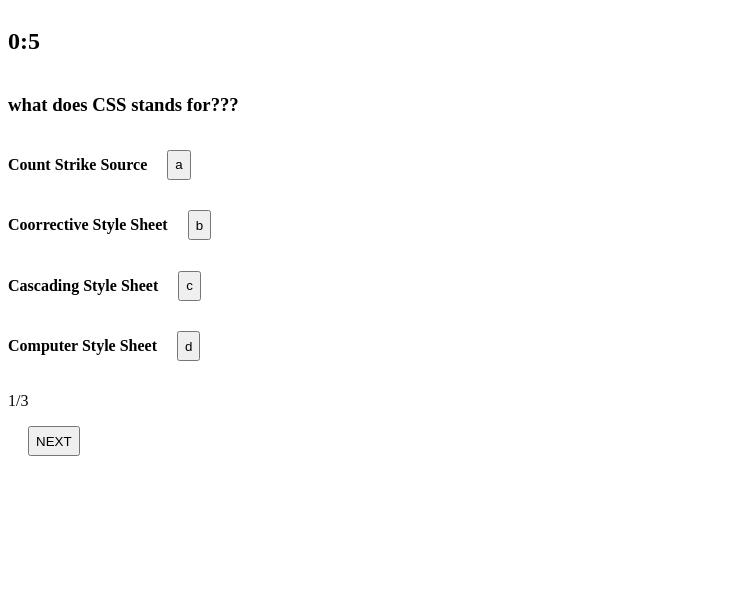
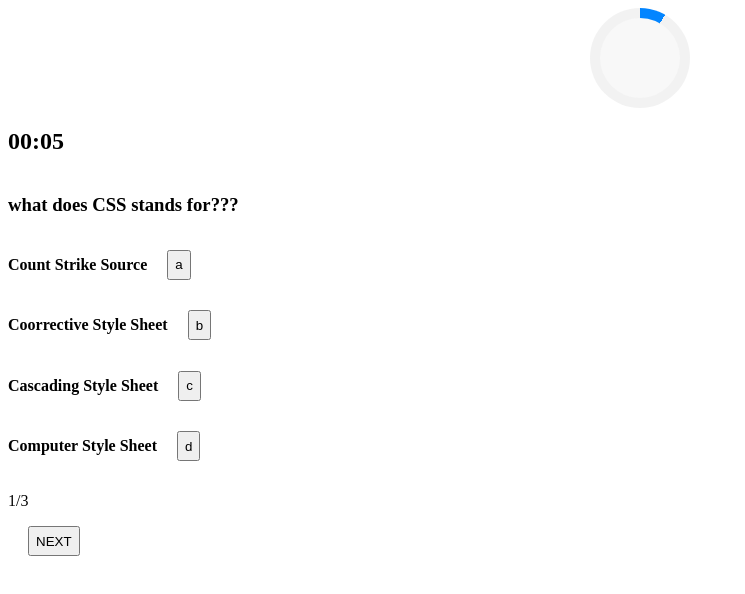
Before and after one commit to Mahrukh685/Quiz-App, a plain HTML site: page index.html in a window 1280 px wide. Shown: the whole page, without its empty margins (0-745 px from the left). Drawn offline with Linux system fonts and the light colour scheme.

Commit message:
timer functionality

```diff
--- a/app.js
+++ b/app.js
@@ -1,10 +1,12 @@
 let index = 0;
 let marks = 1;
+let percent=0;
 let answeres = []
 
 const container = document.getElementById("container")
 const showindex = document.getElementById("show_index")
 const showquestion = document.getElementById("show_question")
+
 
 
 showquestion.innerHTML = questions.length;
@@ -143,20 +145,40 @@ function NextQuestion() {
 
 let minute = 0
 let secondd = 0
+
 let min = document.getElementById("min")
 let second = document.getElementById("second")
 
 function starttimer() {
     secondd++
-    second.innerHTML = secondd;
-    if(secondd>=60){
-      secondd=0
-      minute++
-      min.innerHTML=minute;
-      second.innerHTML=0;
-      clearInterval(timer);
+   if(secondd.toString().length==1){
+      second.innerHTML="0"+secondd;
+   }else{
+    second.innerHTML=secondd;
+   }
+
+  let progressdiv=document.getElementById("progress-spinner")
+  percent=(secondd/60)*100;
+  progressdiv.style.background=`conic-gradient(rgb(3, 133, 255) ${percent}% ,rgb(242, 242, 242) ${percent}%)`
+  console.log(percent)
+
+
+
+    if (secondd >= 60) {
+        secondd = 0
+        minute++
+        if(minute.toString().length==1){
+            min.innerHTML="0"+minute;
+
+        }else{
+            min.innerHTML=minute;
+        }
+
+        second.innerHTML = "00";
+        clearInterval(timer);
+
+    }
 
 }
-}
 
-let timer=setInterval(starttimer, 1000);
+let timer = setInterval(starttimer, 1000);
--- a/index.html
+++ b/index.html
@@ -10,11 +10,25 @@
 
 <body>
 
-<div id="parent">
-    <h2 id="min" >0</h2>
-    <h2  >:</h2>
-    <h2 id="second">0</h2>
-</div>
+    <div style="
+          position: relative;
+          display: flex;
+          justify-content: center;
+          align-items: center;
+        ">
+        <div id="middle-circle">
+
+        </div>
+        <div id="progress-spinner"></div>
+    </div>
+
+
+
+    <div id="parent">
+        <h2 id="min">00</h2>
+        <h2>:</h2>
+        <h2 id="second">00</h2>
+    </div>
     <div id="container">
 
 
--- a/style.css
+++ b/style.css
@@ -40,3 +40,30 @@ button{
     display:flex;
     flex-direction: row;
 }
+
+
+
+
+
+  #progress-spinner {
+    border-radius: 50%;
+    height: 100px;
+    width: 100px;
+    background: conic-gradient(rgb(3, 133, 255) 1%, rgb(242, 242, 242) 1%);
+
+  }
+
+  #middle-circle {
+    position: absolute;
+  border-radius: 50%;
+  height: 80px;
+  width: 80px;
+  background: rgb(248, 248, 248);
+  display: flex;
+  align-items: center;
+  justify-content: center;
+  font-size: large;
+  font-weight: bold;
+  }
+
+  /* `conic-gradient(rgb(3, 133, 255) ${percent}%,rgb(242, 242, 242) ${percent}%);` */
```
